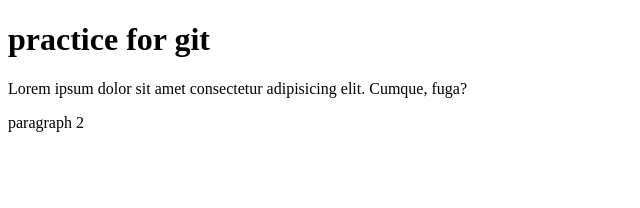
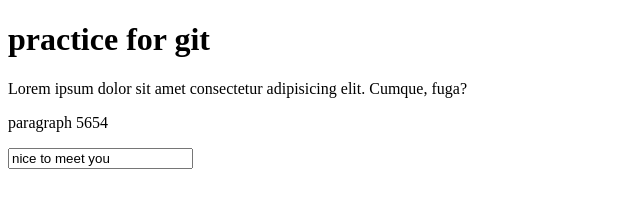
Before and after one commit to mrkeramatiyan/for-practice-git, a plain HTML site: page index.html in a window 1280 px wide. Shown: the whole page, without its empty margins (0-640 px from the left). Drawn offline with Linux system fonts and the light colour scheme.

Commit message:
oh so nice changes

```diff
--- a/index.html
+++ b/index.html
@@ -11,7 +11,10 @@
         Lorem ipsum dolor sit amet consectetur adipisicing elit. Cumque, fuga?
     </p>
     <p>
-        paragraph 2
+        paragraph 5654
     </p>
+    <form action="post">
+        <input type="text" name="ncie" value="nice to meet you" placeholder="nice babe">
+    </form>
 </body>
 </html>
```
